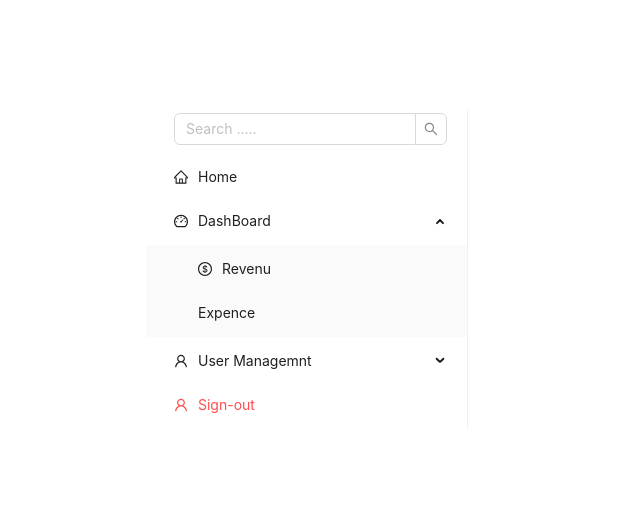
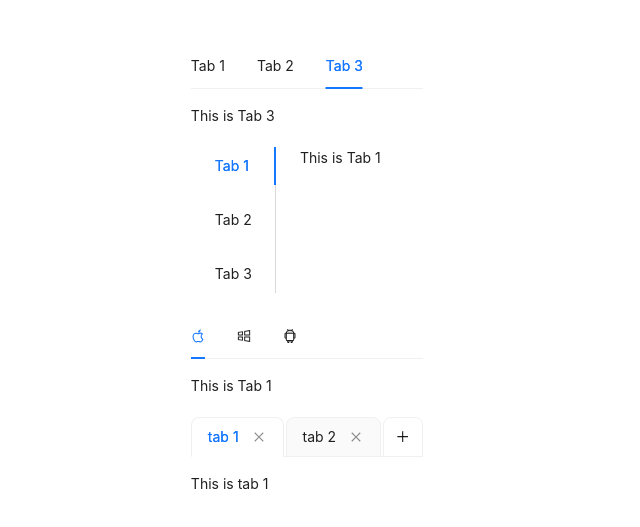
Before and after one commit to Daveram-web/antd, a React (Create React App) app: page / in a window 1280 px wide. Shown: the part 131-658 px from the top of the page, without its empty margins (333-973 px from the left). Built offline with nearby package versions, Linux system fonts and the light colour scheme.

Commit message:
Tab-Component

```diff
--- a/src/App.js
+++ b/src/App.js
@@ -1,9 +1,26 @@
-import { Input, Menu, Space } from 'antd';
+import { Space, Tabs, } from 'antd';
 import './App.css';
-import React from 'react';
-import { UserOutlined ,HomeOutlined,DashboardOutlined,DollarOutlined,UserSwitchOutlined,UserDeleteOutlined  } from '@ant-design/icons';
+import React, { useRef, useState } from 'react';
+import { AppleOutlined, WindowsOutlined, AndroidOutlined } from '@ant-design/icons';
+function App() {
 
-function App() {
+  const nextTab = useRef(3)
+  const [tabList, setTabList] = useState([
+    { tab: 'tab 1', key: '1' },
+    { tab: 'tab 2', key: '2' },
+  ])
+
+  const onEdit = (targetKey, action) => {
+    if (action === 'add') {
+      setTabList([
+        ...tabList,
+        { tab: `Tab ${nextTab.current}`, key: nextTab.current.toString() },
+      ]);
+      nextTab.current += 1;
+    } else if (action === 'remove') {
+      setTabList(tabList.filter((item) => item.key !== targetKey));
+    }
+  };
 
   return (
     <div style={{
@@ -12,28 +29,86 @@ function App() {
       alignItems: 'center',
       height: '100vh',
     }}>
-      <Space>
-      <Menu
-      mode='inline'
-      onClick={(info)=>{
-        console.log(info.key);
+      <Space size={20}
+        direction='vertical'>
+        {/* Tabs on top */}
+        <Tabs
+          defaultActiveKey='3'
+        >
+          <Tabs.TabPane tab="Tab 1" key="tab 1">
+            <div>This is Tab 1</div>
+          </Tabs.TabPane>
+          <Tabs.TabPane tab="Tab 2" key="tab2">
+            <div>This is Tab 2</div>
+          </Tabs.TabPane>
+          <Tabs.TabPane tab='Tab 3' key='3'>
+            <div>This is Tab 3</div>
+          </Tabs.TabPane>
 
-      }}
-      defaultOpenKeys={["dashboard"]}
-      items={[
-        {label : <Input.Search placeholder='Search .....' ></Input.Search>,key:"search" },
-        {label :"Home ", key :"home",icon :<HomeOutlined />},
-        {label:"DashBoard", key:"dashboard" , icon:<DashboardOutlined /> ,children:[
-        {label:"Revenu" ,key :"rev",icon:<DollarOutlined />},
-        {label :"Expence" , key :"exp"}]},
-        {label :"User Managemnt", key :"us", icon:<UserOutlined />, children:[
-          {label:"Sign out" ,key :"so",icon:<UserDeleteOutlined />},
-          {label :"Switch account" , key :"sa",icon:<UserSwitchOutlined />}]},
-        {label:"Sign-out",key :"signout" , danger:true,icon:<UserOutlined />}
+        </Tabs>
 
-      ]}
-      >
-      </Menu>
+
+
+
+        {/* Tabs on left */}
+        <Tabs
+          defaultActiveKey='tab 1'
+          tabPosition='left'
+        >
+          <Tabs.TabPane tab="Tab 1" key="tab 1">
+            <div>This is Tab 1</div>
+          </Tabs.TabPane>
+          <Tabs.TabPane tab="Tab 2" key="tab2">
+            <div>This is Tab 2</div>
+          </Tabs.TabPane>
+          <Tabs.TabPane tab='Tab 3' key='3'>
+            <div>This is Tab 3</div>
+          </Tabs.TabPane>
+
+        </Tabs>
+
+
+
+        {/* Tabs Icon */}
+        <Tabs
+          defaultActiveKey='tab 1'
+
+        >
+          <Tabs.TabPane tab={
+            <span> <AppleOutlined /> </span>
+          } key="tab 1">
+            <div>This is Tab 1</div>
+          </Tabs.TabPane>
+
+          <Tabs.TabPane tab={
+            <span><WindowsOutlined /></span>
+          } key="tab2">
+            <div>This is Tab 2</div>
+          </Tabs.TabPane>
+          <Tabs.TabPane tab=
+            {<span><AndroidOutlined /></span>} key='3'>
+            <div>This is Tab 3</div>
+          </Tabs.TabPane>
+
+        </Tabs>
+
+        <Tabs
+          defaultActiveKey='1'
+          type='editable-card'
+          onEdit={onEdit}
+
+        >
+          {tabList.map((tabInfo) => (
+
+            <Tabs.TabPane tab={tabInfo.tab} key={tabInfo.key}
+            >
+
+
+              <div>This is {tabInfo.tab}</div>
+            </Tabs.TabPane>
+          ))}
+        </Tabs>
+
       </Space>
     </div>
   );
```
